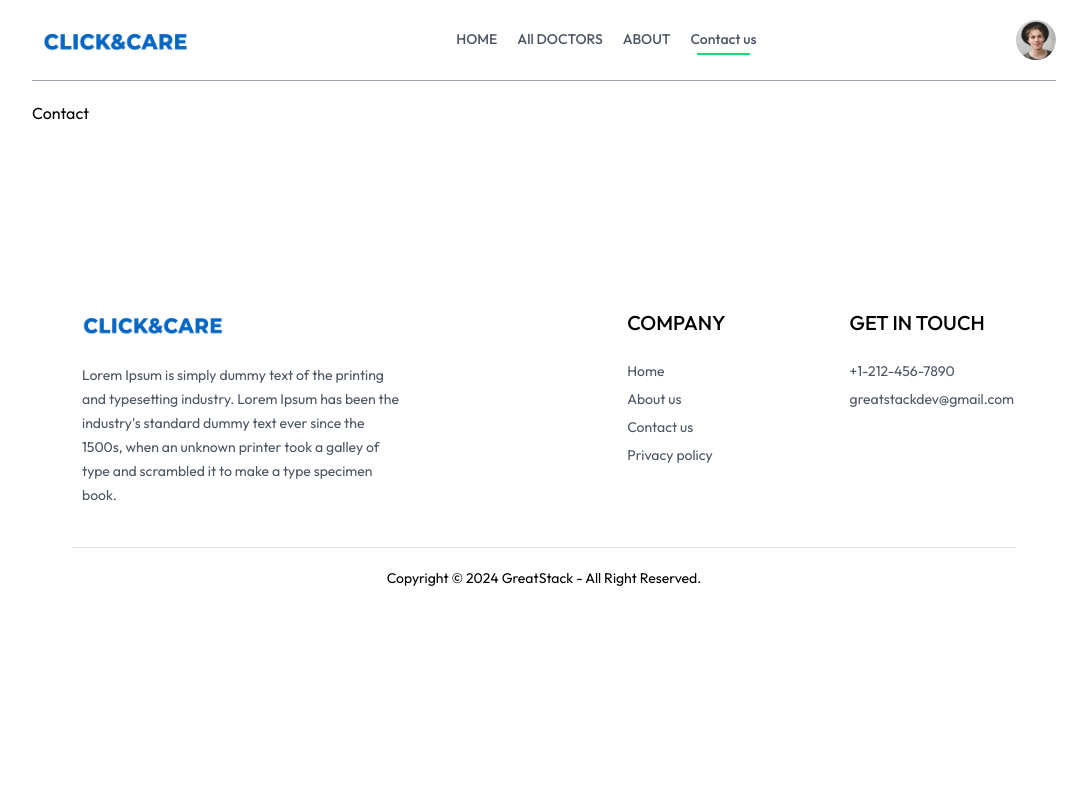
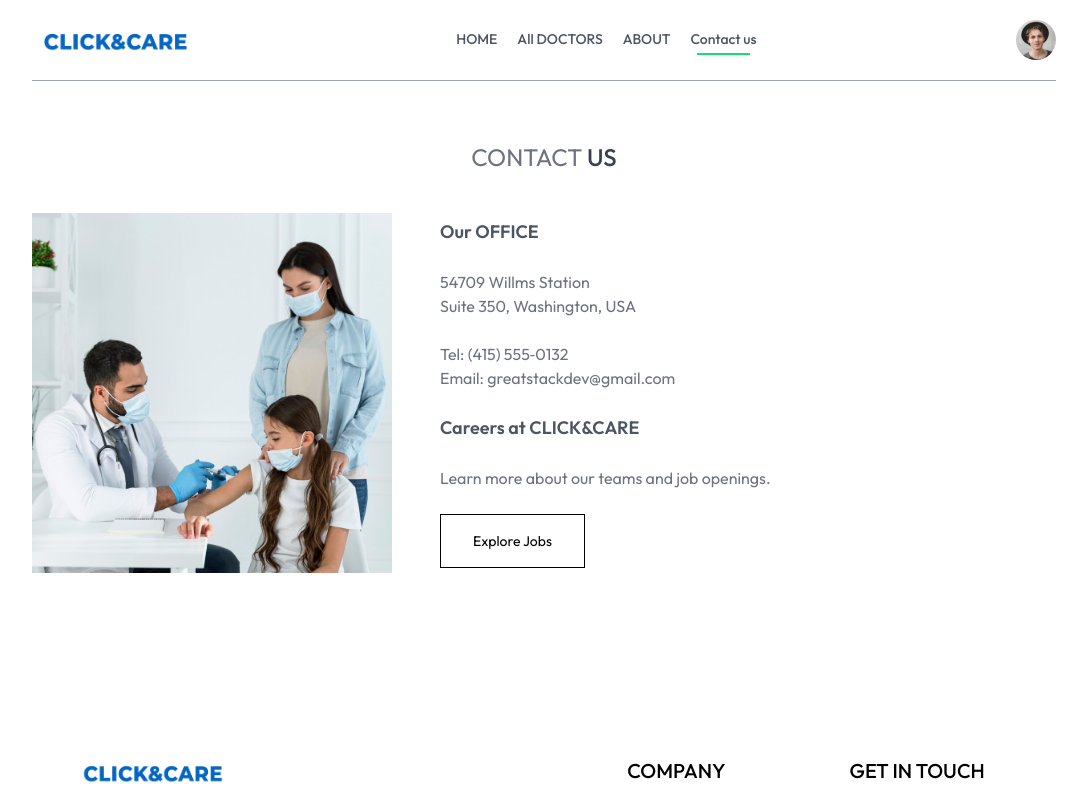
Before and after one commit to aries1232/ClickAndCare, a React (Vite) app in the folder frontend/: page /contact in a window 1280 px wide. Shown: the top 800 px of the page, without its empty margins (96-1183 px from the left). Built offline with nearby package versions, Linux system fonts and the light colour scheme.

Commit message:
added frontend for About Page

```diff
--- a/frontend/src/Pages/Contact.jsx
+++ b/frontend/src/Pages/Contact.jsx
@@ -1,9 +1,32 @@
- import React from 'react'
+import React from "react";
+import { assets } from "../assets/assets";
 
- const Contact = () => {
-   return (
-     <div>Contact</div>
-   )
- }
+const Contact = () => {
+  return (
+    <div>
+      <div className="text-center text-2xl pt-10 text-gray-500">
+        <p>
+          CONTACT <span className="text-gray-700 font-medium">US</span>
+        </p>
+      </div>
 
- export default Contact
+      <div className="my-10 flex flex-col md:flex-row gap-12">
+        <img
+          className="w-full md:max-w-[360px]"
+          src={assets.contact_image}
+          alt=""
+        />
+        <div className="flex flex-col justify-center items-start gap-6">
+          <p className="font-semibold text-lg text-gray-600">Our OFFICE</p>
+          <p className="text-gray-500">54709 Willms Station <br />Suite 350, Washington, USA</p>
+          <p className="text-gray-500">Tel: (415) 555‑0132 <br />Email: greatstackdev@gmail.com</p>
+          <p className="font-semibold text-lg text-gray-600">Careers at CLICK&CARE</p>
+          <p className="text-gray-500">Learn more about our teams and job openings.</p>
+          <button className="border border-black px-8 py-4 text-sm hover:bg-black hover:text-white transition-all duration-500">Explore Jobs</button>
+        </div>
+      </div>
+    </div>
+  );
+};
+
+export default Contact;
```
